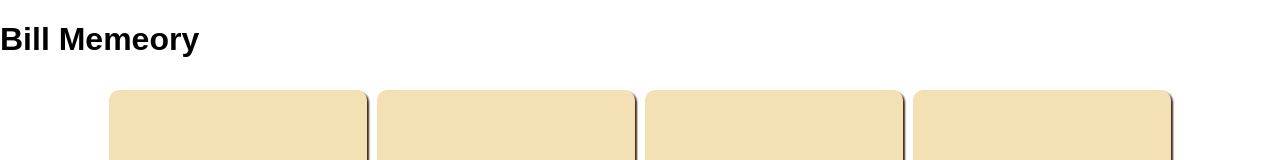
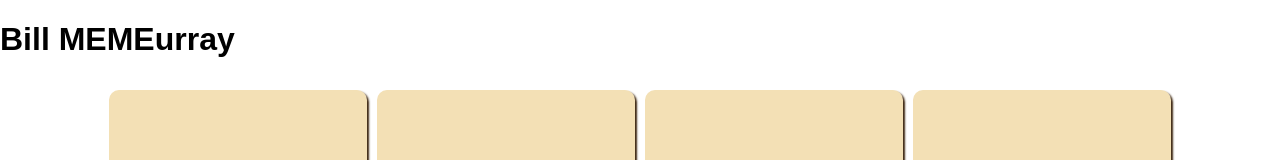
Before and after one commit to cfsanderson/memory, a React app: page / in a window 1280 px wide. Shown: the top 160 px of the page. Built offline with nearby package versions, Linux system fonts and the light colour scheme.

Commit message:
App works in explorer mode. I removed Jason's pseudocode and plan to go back and add my own pseudocode explainations. If enough time I'll try to rewrite from scratch using my own pseudocode.

```diff
--- a/src/components/App.js
+++ b/src/components/App.js
@@ -15,31 +15,17 @@
     }
   }
 
-  // choose(card) function:
-  //   If the number of picks is 2:
-  //     Do nothing (stop the player from choosing 3 cards).
-  //   Store card index in picks.
-  //   If the number of picks is now 2:
-  //     check()
   choose (card) {
     if (this.state.picks.length === 2 || this.state.matched.includes(card)) { return } // DO NOTHING, BAIL OUT
     this.setState({
       picks: [...this.state.picks, card]
     }, () => {
-      // Call back function that happens after
-      // React is done updating the state.
       if (this.state.picks.length === 2) {
         this.check()
       }
     })
   }
 
-  // check() function:
-  //   If picks[0] is equal to picks[1]:
-  //     Add the cards to matches.
-  //     If all matches found:
-  //       Game over.
-  //   Reset picks to [] after a short delay.
   check () {
     const picks = this.state.picks
     if (images[picks[0]] === images[picks[1]]) {
@@ -47,8 +33,6 @@
         matched: [...this.state.matched, ...picks],
         picks: []
       }, () => {
-        // Call back function that happens after
-        // React is done updating the state.
         if (this.state.matched.length === images.length) {
           // Show modal
           this.setState({
@@ -62,16 +46,11 @@
     }, 2000)
   }
 
-  // For each card in faces:
-  // If picks inclues card:
-  //   Show card face.
-  // Else:
-  //   Show card back.
   render () {
     const picks = this.state.picks
     const matched = this.state.matched
     return <div>
-      <h1>{this.state.won ? 'YOU WIN' : 'Bill Memeory'}</h1>
+      <h1>{this.state.won ? 'YOU WIN!!!' : 'Bill MEMEurray'}</h1>
       <section>
         <table>
           <tr>
@@ -98,25 +77,6 @@
             <BoxItem image={images[14]} isUp={picks.includes(14) || matched.includes(14)} handleClick={() => this.choose(14)} />
             <BoxItem image={images[15]} isUp={picks.includes(15) || matched.includes(15)} handleClick={() => this.choose(15)} />
           </tr>
-
-          {/* <tr>
-            <td className='down'><img src='http://img03.deviantart.net/002f/i/2012/147/9/7/vanilla_belle__s_cutie_mark_by_exkira-d519625.png' alt='purple Seashell' width='200px' /></td>
-            <td className='down'><img src='http://img03.deviantart.net/002f/i/2012/147/9/7/vanilla_belle__s_cutie_mark_by_exkira-d519625.png' alt='purple Seashell' width='200px' /></td>
-            <td className='up'><img src='' alt='purple Seashell' width='200px' /></td>
-            <td className='up'><img src='http://img03.deviantart.net/002f/i/2012/147/9/7/vanilla_belle__s_cutie_mark_by_exkira-d519625.png' alt='purple Seashell' width='200px' /></td>
-          </tr>
-          <tr>
-            <td className='down'><img src='' alt='pink starfish' width='200px' /></td>
-            <td className='down'><img src='https://s-media-cache-ak0.pinimg.com/originals/c9/56/73/c95673bb9e116447f43ff57e95a0a468.png' alt='pink starfish' width='200px' /></td>
-            <td className='up'><img src='https://s-media-cache-ak0.pinimg.com/originals/c9/56/73/c95673bb9e116447f43ff57e95a0a468.png' alt='pink starfish' width='200px' /></td>
-            <td className='up'><img src='https://s-media-cache-ak0.pinimg.com/originals/c9/56/73/c95673bb9e116447f43ff57e95a0a468.png' alt='pink starfish' width='200px' /></td>
-          </tr>
-          <tr>
-            <td className='down'><img src='' alt='coral starfish' width='200px' /></td>
-            <td className='down'><img src='http://www.clker.com/cliparts/q/e/k/7/q/C/coral-starfish-hi.png' alt='coral starfish' width='200px' /></td>
-            <td className='up'><img src='http://www.clker.com/cliparts/q/e/k/7/q/C/coral-starfish-hi.png' alt='coral starfish' width='200px' /></td>
-            <td className='up'><img src='http://www.clker.com/cliparts/q/e/k/7/q/C/coral-starfish-hi.png' alt='coral starfish' width='200px' /></td>
-          </tr> */}
         </table>
       </section>
     </div>
```
